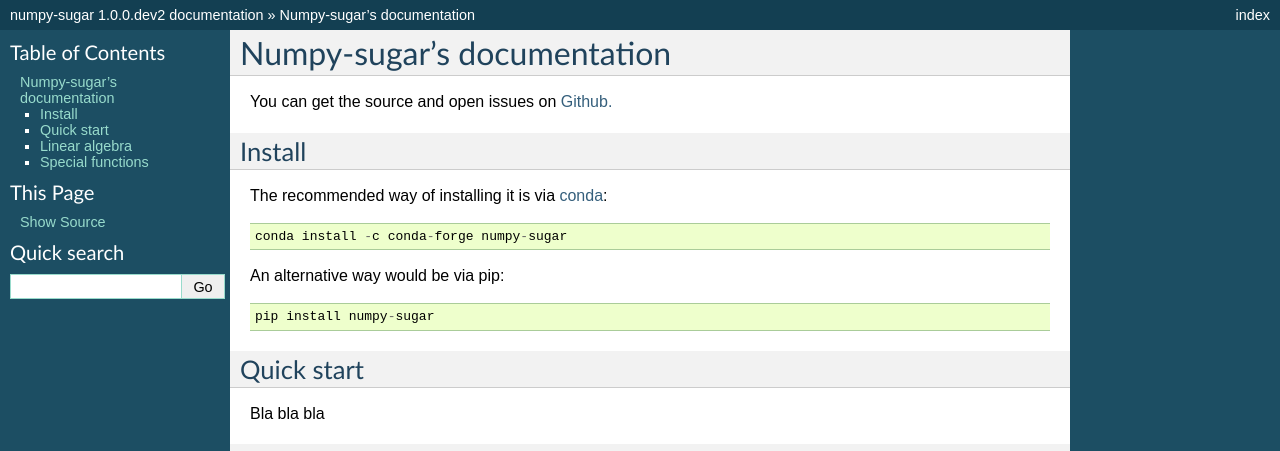
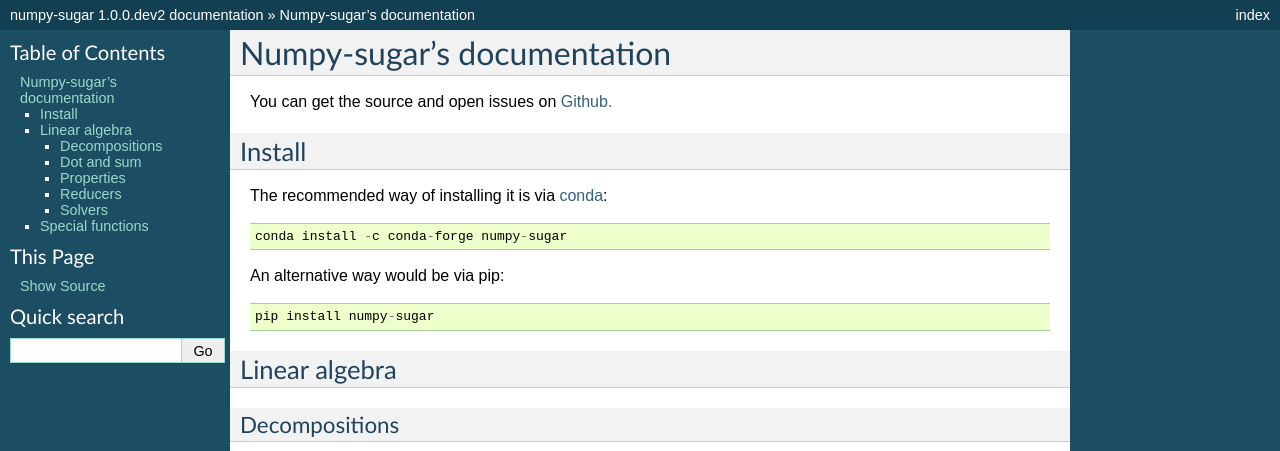
Before and after one commit to limix/numpy-sugar, a Sphinx documentation site: the page built from doc/index.rst, in a window 1280 px wide. Shown: the top 451 px of the page. Built offline with Sphinx 7.4.7, drawn with Linux system fonts in a browser that asks for light colours; pages that are not in the unit, such as notebooks, are missing from menus; some of the changed text lies outside the part shown; grey boxes are pictures that could not be loaded.

Commit message:
sections

```diff
--- a/doc/index.rst
+++ b/doc/index.rst
@@ -27,31 +27,59 @@
 
 .. _conda: http://conda.pydata.org/docs/index.html
 
-***********
-Quick start
-***********
-
-Bla bla bla
 
 **************
 Linear algebra
 **************
 
+--------------
+Decompositions
+--------------
+
+.. automodule:: numpy_sugar.linalg
+
+  .. autofunction:: economic_qs
+  .. autofunction:: economic_qs_linear
+  .. autofunction:: economic_svd
+
+-----------
+Dot and sum
+-----------
+
+.. automodule:: numpy_sugar.linalg
+
+  .. autofunction:: sum2diag
+  .. autofunction:: ddot
+
+----------
+Properties
+----------
+
+.. automodule:: numpy_sugar.linalg
+
+  .. autofunction:: check_definite_positiveness
+  .. autofunction:: check_symmetry
+
+--------
+Reducers
+--------
+
+.. automodule:: numpy_sugar.linalg
+
+  .. autofunction:: lu_slogdet
+  .. autofunction:: trace2
+  .. autofunction:: dotd
+
+-------
+Solvers
+-------
+
 .. automodule:: numpy_sugar.linalg
 
   .. autofunction:: cho_solve
-  .. autofunction:: trace2
-  .. autofunction:: sum2diag
-  .. autofunction:: dotd
-  .. autofunction:: ddot
-  .. autofunction:: lu_slogdet
   .. autofunction:: lu_solve
-  .. autofunction:: economic_qs
-  .. autofunction:: economic_qs_linear
-  .. autofunction:: economic_svd
   .. autofunction:: stl
-  .. autofunction:: check_definite_positiveness
-  .. autofunction:: check_symmetry
+
 
 *****************
 Special functions
```
